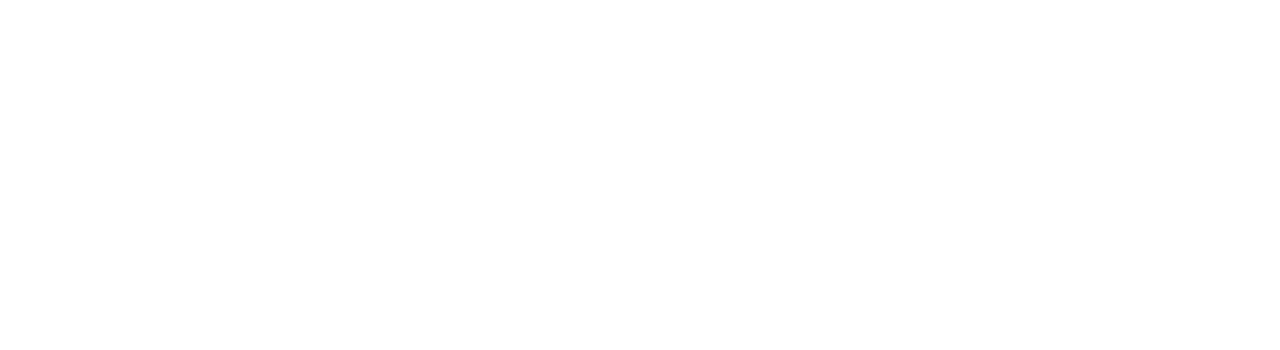
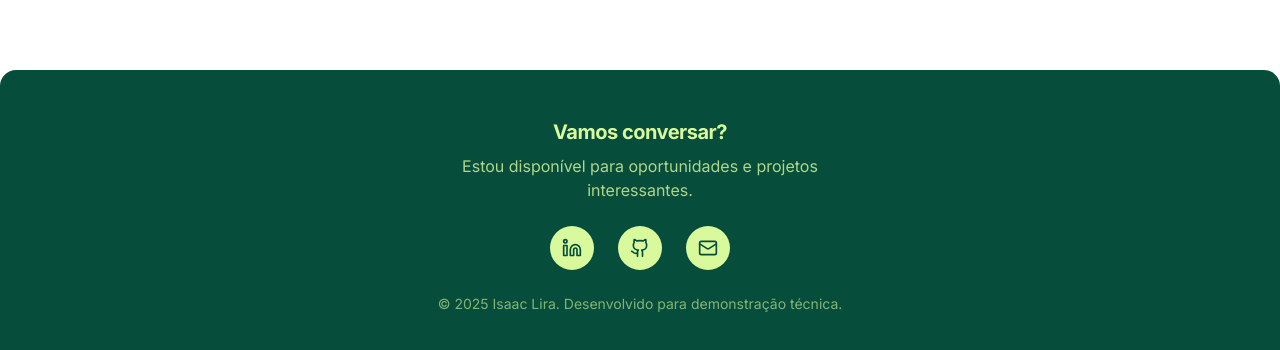
Before and after one commit to IsaacLira42/ecommerce-nextjs, a Next.js app: page / in a window 1280 px wide. Shown: the part 894-1244 px from the top of the page. Before the commit the page ends 884 px from the top, so only its background shows below. Built offline with nearby package versions, Linux system fonts and the light colour scheme; no server answers; the database is empty.

Commit message:
feat: Adiciona footer

```diff
--- a/src/app/layout.tsx
+++ b/src/app/layout.tsx
@@ -4,6 +4,7 @@
 import { Header } from "@/components/ui/Header"; // Importação do Header
 import { Toaster } from "@/components/ui/toaster";
 import { CartProvider } from "@/components/cart/CartProvider";
+import { Footer } from "@/components/ui/footer";
 
 const inter = Inter({ subsets: ["latin"] });
 
@@ -24,6 +25,7 @@
 					<Header />
 					{children}
 					<Toaster />
+					<Footer />
 				</CartProvider>
 			</body>
 		</html>
--- a/src/app/page.tsx
+++ b/src/app/page.tsx
@@ -1,32 +1,11 @@
 import { ProductList } from "@/components/products/ProductList";
-import { Button } from "@/components/ui/button";
-import Link from "next/link";
+import { Hero } from "@/components/ui/hero";
 
 export default function Home() {
 	return (
 		<div>
 			<main className="flex min-h-screen flex-col items-center justify-between px-4 lg:px-24 mt-4">
-				<section className="w-full py-12 md:py-24 lg:py-32 mb-12 mb:mb-20 lg:mb-32 rounded-2xl bg-lime-200 text-emerald-900">
-					<div className="container px-4 md:px-6">
-						<div className="flex flex-col items-center space-y-4 text-center">
-							<div className="space-y-2">
-								<h1 className="text-3xl font-bold tracking-tighter sm:text-4xl md:text-5xl lg:text-6xl/none">
-									Descubra Produtos Incríveis
-								</h1>
-								<p className="mx-auto max-w-2xl md:text-xl">
-									Explore nossa vasta seleção de produtos de alta qualidade para
-									todas as suas necessidades.
-								</p>
-							</div>
-							<div className="space-x-4">
-								<Button className="bg-emerald-900 text-white hover:bg-lime-400 hover:text-emerald-900">
-									<Link href="/products">Ver Produtos</Link>
-								</Button>
-							</div>
-						</div>
-					</div>
-				</section>
-
+				<Hero />
 				<ProductList title={"Mais vendidos"} showAll={false} />
 			</main>
 		</div>
--- a/src/components/products/ProductList.tsx
+++ b/src/components/products/ProductList.tsx
@@ -92,7 +92,7 @@
 	return (
 		<section className="w-full">
 			<div>
-				<h2 className="text-2xl font-bold  sm:text-4xl md:text-5xl text-center mb-8">
+				<h2 className="text-2xl font-bold sm:text-4xl md:text-5xl text-center mb-8">
 					{title}
 				</h2>
 				<div className="grid grid-cols-1 sm:grid-cols-2 md:grid-cols-3 lg:grid-cols-4 gap-6">
--- /dev/null
+++ b/src/components/ui/footer.tsx
@@ -0,0 +1,56 @@
+import Link from "next/link";
+import { Linkedin, Github, Mail } from "lucide-react";
+
+export function Footer() {
+    return (
+        <footer className="w-full mt-20 bg-emerald-900 text-lime-200 py-8 md:py-12 rounded-t-2xl">
+            <div className="container px-4 md:px-6 mx-auto">
+                <div className="flex flex-col items-center space-y-6">
+                    {/* Texto principal */}
+                    <div className="text-center space-y-2">
+                        <h3 className="text-xl font-bold tracking-tight">
+                            Vamos conversar?
+                        </h3>
+                        <p className="text-lime-200/80 max-w-md">
+                            Estou disponível para oportunidades e projetos interessantes.
+                        </p>
+                    </div>
+
+                    {/* Redes Sociais */}
+                    <div className="flex space-x-6">
+                        <Link
+                            href="https://linkedin.com/in/IsaacLira42"
+                            target="_blank"
+                            className="bg-lime-200 text-emerald-900 hover:bg-lime-400 transition-colors p-3 rounded-full hover:scale-110 transform duration-200"
+                            aria-label="LinkedIn"
+                        >
+                            <Linkedin size={20} />
+                        </Link>
+
+                        <Link
+                            href="https://github.com/IsaacLira42"
+                            target="_blank"
+                            className="bg-lime-200 text-emerald-900 hover:bg-lime-400 transition-colors p-3 rounded-full hover:scale-110 transform duration-200"
+                            aria-label="GitHub"
+                        >
+                            <Github size={20} />
+                        </Link>
+
+                        <Link
+                            href="mailto:isaaclira42@exemplo.com"
+                            className="bg-lime-200 text-emerald-900 hover:bg-lime-400 transition-colors p-3 rounded-full hover:scale-110 transform duration-200"
+                            aria-label="Email"
+                        >
+                            <Mail size={20} />
+                        </Link>
+                    </div>
+
+                    {/* Copyright */}
+                    <div className="text-center text-lime-200/60 text-sm">
+                        <p>© {new Date().getFullYear()} Isaac Lira. Desenvolvido para demonstração técnica.</p>
+                    </div>
+                </div>
+            </div>
+        </footer>
+    );
+}
--- /dev/null
+++ b/src/components/ui/hero.tsx
@@ -0,0 +1,27 @@
+import { Button } from "@/components/ui/button";
+import Link from "next/link";
+
+export const Hero = () => {
+    return (
+        <section className="w-full py-12 md:py-24 lg:py-32 mb-12 mb:mb-16 lg:mb-20 rounded-2xl bg-lime-200 text-emerald-900">
+            <div className="container px-4 md:px-6">
+                <div className="flex flex-col items-center space-y-4 text-center">
+                    <div className="space-y-2">
+                        <h1 className="text-3xl font-bold tracking-tighter sm:text-4xl md:text-5xl lg:text-6xl/none">
+                            Descubra Produtos Incríveis
+                        </h1>
+                        <p className="mx-auto max-w-2xl md:text-xl">
+                            Explore nossa vasta seleção de produtos de alta qualidade para
+                            todas as suas necessidades.
+                        </p>
+                    </div>
+                    <div className="space-x-4">
+                        <Button className="bg-emerald-900 text-white hover:bg-lime-400 hover:text-emerald-900">
+                            <Link href="/products">Ver Produtos</Link>
+                        </Button>
+                    </div>
+                </div>
+            </div>
+        </section>
+    );
+};
```
